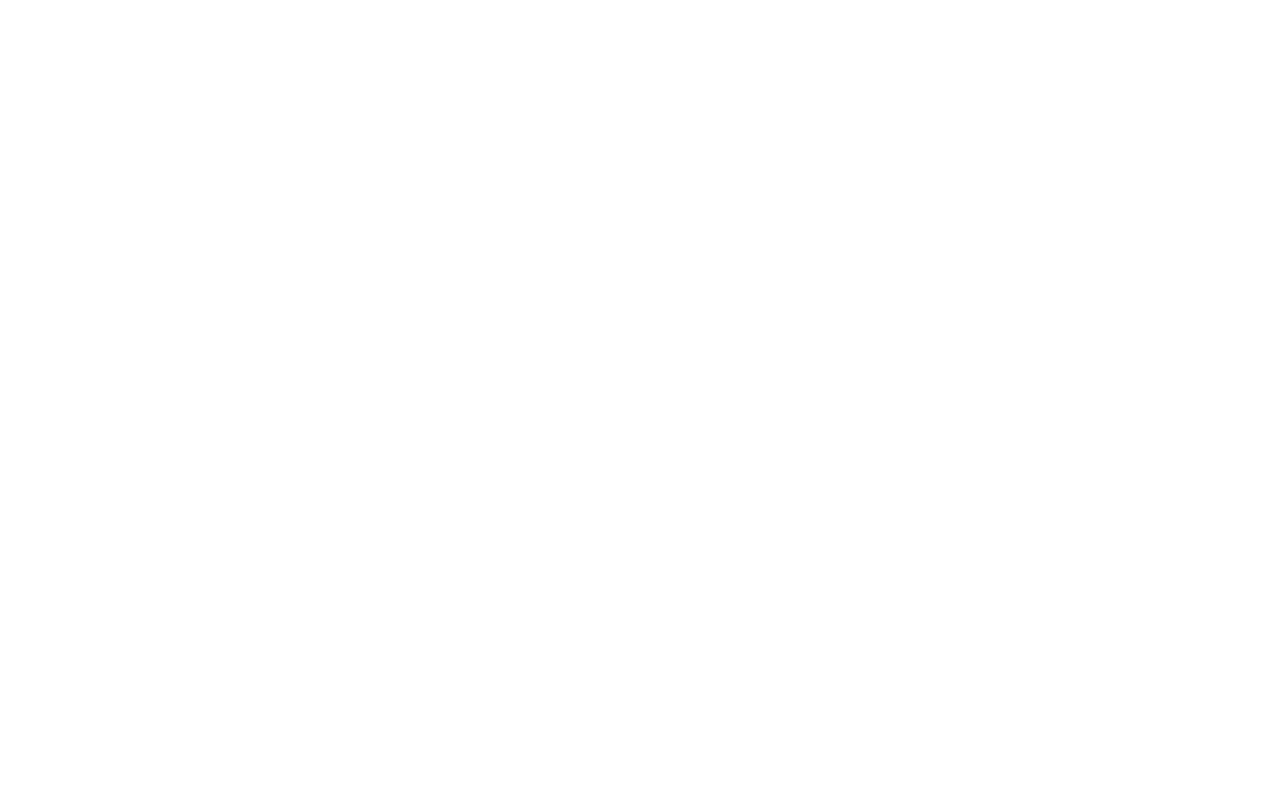
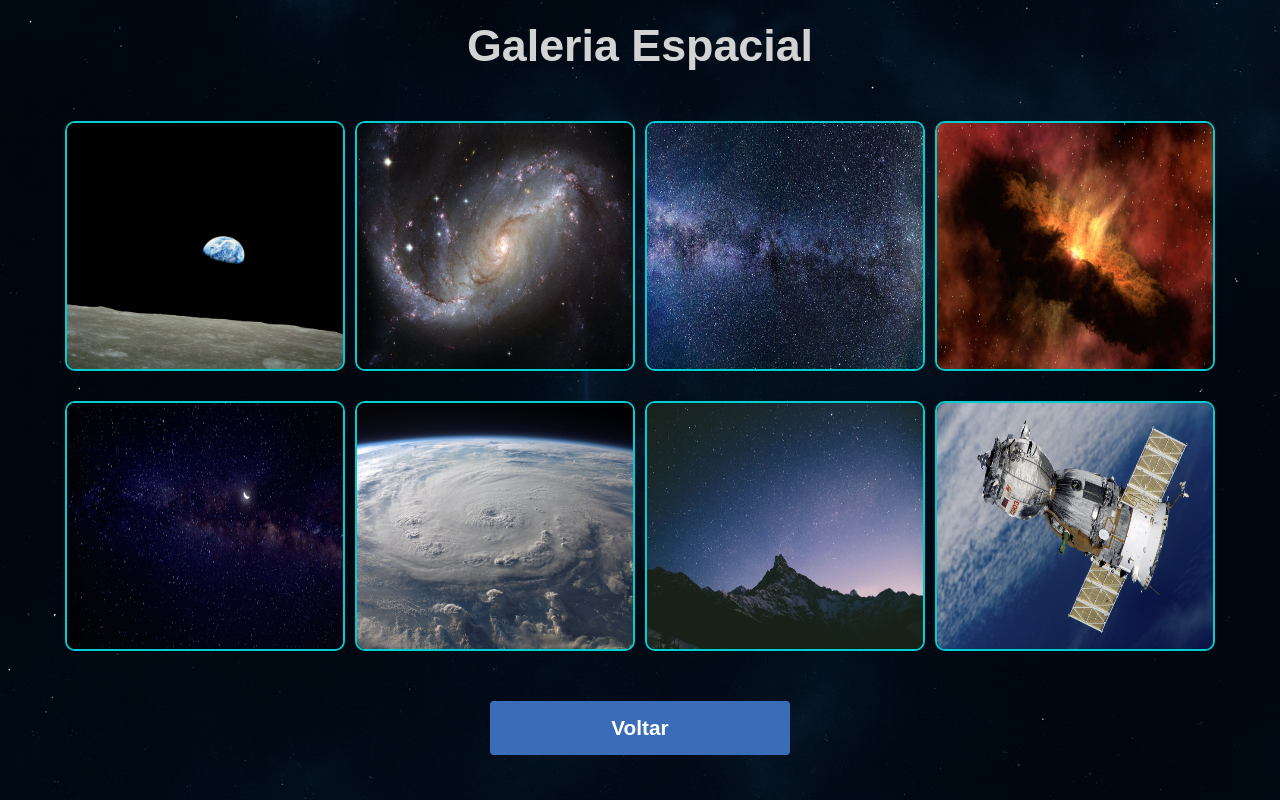
Before and after one commit to GRodrigues10/AstroLens, a React (Vite) app: page /AstroView/gallery-nasa in a window 1280 px wide. Before the commit this address had no page. Built offline with nearby package versions, Linux system fonts and the light colour scheme.

Commit message:
atualização galeria espacial

```diff
--- a/src/App.jsx
+++ b/src/App.jsx
@@ -1,28 +1,29 @@
-import { useState } from 'react'
-import reactLogo from './assets/react.svg'
-import viteLogo from '/vite.svg'
-import './App.css'
+import { useState } from "react";
+import reactLogo from "./assets/react.svg";
+import viteLogo from "/vite.svg";
+import "./App.css";
 
-import { BrowserRouter as Router, Routes, Route } from 'react-router-dom'
-import LoginScreen from './pages/LoginScreen/LoginScreen'
-import AppNasa from './pages/AppNasa/AppNasa'
-import ForgotPassword from './pages/ForgotPassword/ForgotPassword'
-import CreateAccount from './pages/CreateAccount/CreateAccount'
+import { BrowserRouter as Router, Routes, Route } from "react-router-dom";
+import LoginScreen from "./pages/LoginScreen/LoginScreen";
+import AppNasa from "./pages/AppNasa/AppNasa";
+import ForgotPassword from "./pages/ForgotPassword/ForgotPassword";
+import CreateAccount from "./pages/CreateAccount/CreateAccount";
+import GalleryNasa from "./pages/AppNasa/Gallery/GalleryNasa";
 
 function App() {
-
   return (
     <>
-      <Router basename='/AstroView'>
+      <Router basename="/AstroView">
         <Routes>
-          <Route path='/' element={<LoginScreen/>}/>
-          <Route path='/forgot-password' element = {<ForgotPassword/>}/>
-          <Route path='/create-account' element = {<CreateAccount/>} />
-          <Route path='/app-nasa' element={<AppNasa/>}/>
+          <Route path="/" element={<LoginScreen />} />
+          <Route path="/forgot-password" element={<ForgotPassword />} />
+          <Route path="/create-account" element={<CreateAccount />} />
+          <Route path="/app-nasa" element={<AppNasa />} />
+          <Route path="/gallery-nasa" element={<GalleryNasa />} />
         </Routes>
       </Router>
     </>
-  )
+  );
 }
 
-export default App
+export default App;
--- a/src/pages/AppNasa/AppNasa.jsx
+++ b/src/pages/AppNasa/AppNasa.jsx
@@ -89,6 +89,7 @@
     plutão: "pluto",
   };
 
+
   async function apiData() {
     try {
       const nomeBusca = search.trim().toLowerCase();
@@ -126,6 +127,11 @@
 
   // Preparar dados das luas com segurança
   const luas = data?.moons || [];
+
+
+  const seeMore = () => {
+    navigate('/gallery-nasa')
+  }
 
   return (
     <StylesAppNasa>
@@ -225,6 +231,7 @@
       {activeTab === "galeria" && (
   <div className="tab-content2">
     <h2>Galeria Espacial</h2>
+
     <div className="gallery">
       <img src={img1} alt="Imagem 1" />
       <img src={img2} alt="Imagem 2" />
@@ -237,7 +244,7 @@
       <img src={img9} alt="Imagem 9" className="img9"/>
       {/* Se quiser, pode adicionar mais imagens aqui */}
     </div>
-        <button className="button-gallery">Ver mais</button>
+        <button className="button-gallery" onClick={seeMore}>Ver mais</button>
 
   </div>
 )}
--- /dev/null
+++ b/src/pages/AppNasa/Gallery/GalleryNasa.jsx
@@ -0,0 +1,37 @@
+import React from "react";
+import img1 from "../../../assets/img-teste.jpg";
+import img2 from "../../../assets/img-teste1.jpg";
+import img3 from "../../../assets/img-teste2.jpg";
+import img4 from "../../../assets/img-teste3.jpg";
+import img5 from "../../../assets/img-teste4.jpg";
+import img6 from "../../../assets/img-teste5.jpg";
+import img7 from "../../../assets/img-teste7.jpg";
+import img8 from "../../../assets/img-teste8.jpg";
+import { useNavigate } from "react-router-dom";
+import { StylesGallery } from "./Styles";
+
+function GalleryNasa() {
+  const navigate = useNavigate();
+  const back = () => {
+    navigate("/app-nasa");
+  };
+
+  return (
+    <StylesGallery>
+      <h1>Galeria Espacial</h1>
+      <div className="gallery-container">
+        <img src={img1} alt="Imagem 1" />
+        <img src={img2} alt="Imagem 2" />
+        <img src={img3} alt="Imagem 3" />
+        <img src={img4} alt="Imagem 4" />
+        <img src={img5} alt="Imagem 5" />
+        <img src={img6} alt="Imagem 6" />
+        <img src={img7} alt="Imagem 7" />
+        <img src={img8} alt="Imagem 8" />
+      </div>
+      <button onClick={back}>Voltar</button>
+    </StylesGallery>
+  );
+}
+
+export default GalleryNasa;
--- /dev/null
+++ b/src/pages/AppNasa/Gallery/Styles.js
@@ -0,0 +1,103 @@
+import styled from "styled-components";
+import background from '../../../assets/spaceApp.png'
+
+export const StylesGallery = styled.div`
+  * {
+    margin: 0;
+    padding: 0;
+    box-sizing: border-box;
+  }
+
+  width: 100%;
+  min-height: 100vh;
+  background-image: url(${background});
+  background-size: cover;
+  background-position: center;
+  background-repeat: no-repeat;
+
+  display: flex;
+  flex-direction: column;
+  align-items: center;  /* centraliza conteúdo horizontalmente */
+  padding-bottom: 30px; /* para garantir espaço no final da página */
+
+  h1 {
+    font-size: 2.5rem;
+    color: #D3D3D3;
+    text-align: center;
+    padding-top: 20px;
+  }
+
+  .gallery-container {
+    display: flex;
+    flex-direction: column;
+    align-items: center;
+    padding-top: 50px;
+    gap: 10px;
+    transition: 0.4s ease;
+  }
+
+  .gallery-container img {
+    height: 250px;
+    width: 280px;
+    border: 2px solid #00CED1;
+    border-radius: 10px;
+    margin-bottom: 20px;
+    cursor: pointer;
+    transition: 0.4s ease;
+
+    &:hover {
+      transform: scale(1.025);
+    }
+  }
+
+  button {
+    font-size: 1.1rem;
+    background-color: #3B6CB7;
+    color: white;
+    border: none;
+    padding: 10px;
+    border-radius: 4px;
+    cursor: pointer;
+    width: 90%;
+    max-width: 300px;
+    font-weight: bold;
+    transition: 0.4s ease;
+
+    margin-top: 30px; /* espaço *acima* do botão, afasta das imagens */
+    margin-left: auto;
+    margin-right: auto;
+    display: block; /* para centralizar o botão */
+
+    &:hover {
+      background-color: #2467ca;
+    }
+  }
+
+  @media screen and (min-width: 530px) {
+    h1 {
+      font-size: 2.6rem;
+    }
+
+    .gallery-container {
+      flex-direction: row;
+      flex-wrap: wrap;
+      justify-content: center;
+    }
+
+    button {
+      font-size: 1.2rem;
+      padding: 12px;
+    }
+  }
+
+  @media screen and (min-width: 768px) {
+    h1 {
+      font-size: 2.8rem;
+    }
+
+    button {
+      font-size: 1.3rem;
+      padding: 15px;
+    }
+  }
+`;
```
